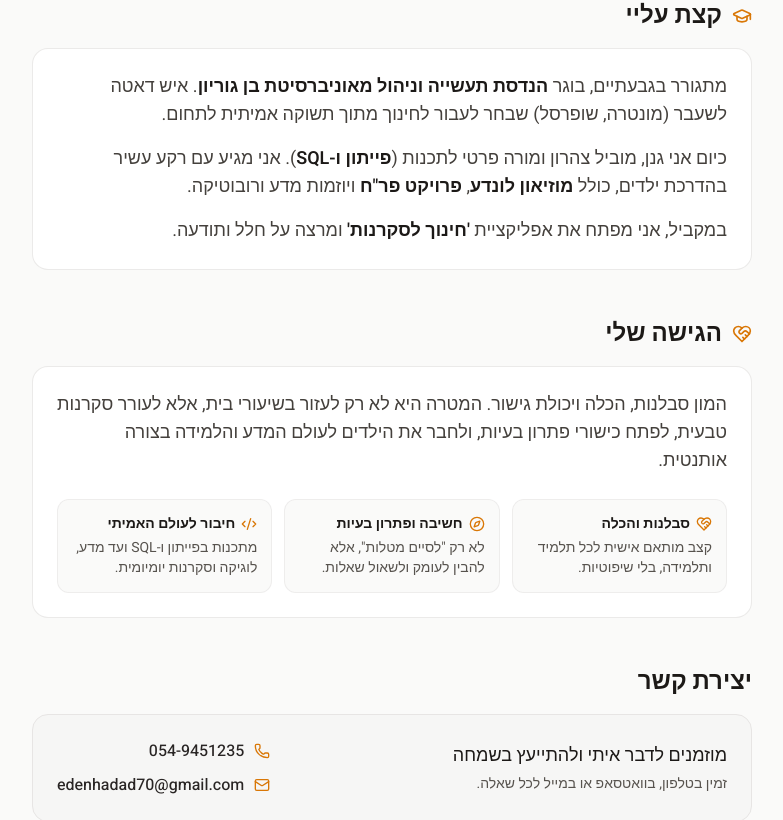
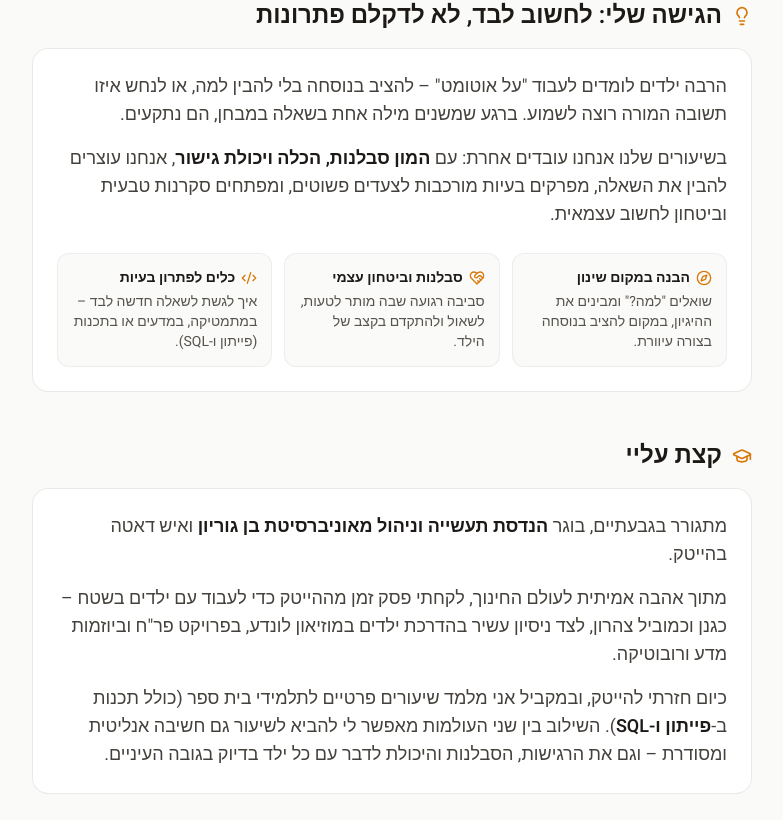
Before and after one commit to edenh70/eden-hadad-private-tutor, a Next.js app: page / in a window 1280 px wide. Shown: the part 508-1328 px from the top of the page, without its empty margins (248-1031 px from the left). Built offline with nearby package versions, Linux system fonts and the light colour scheme.

Commit message:
Refine landing page copy based on parent and education expert review

```diff
--- a/app/layout.tsx
+++ b/app/layout.tsx
@@ -11,7 +11,7 @@ const heebo = Heebo({
 export const metadata: Metadata = {
   title: "עדן חדד - שיעורים פרטיים בגובה העיניים",
   description:
-    "שיעורים פרטיים לתלמידי בית ספר בגבעתיים והסביבה. תכנות (פייתון ו-SQL), מתמטיקה ומדעים - עם המון סבלנות, הכלה וחיבור לסקרנות טבעית.",
+    "שיעורים פרטיים לתלמידי בית ספר בגבעתיים והסביבה. ללמוד לחשוב לבד, להבין לעומק ולא רק לדקלם תשובות. מתמטיקה, מדעים ותכנות (פייתון ו-SQL).",
 };
 
 export default function RootLayout({
--- a/app/page.tsx
+++ b/app/page.tsx
@@ -13,6 +13,7 @@ import {
   Sparkles,
   GraduationCap,
   MessageCircle,
+  Lightbulb,
 } from "lucide-react";
 
 export default function HomePage() {
@@ -64,7 +65,7 @@ export default function HomePage() {
         <section className="space-y-5">
           <div className="inline-flex items-center gap-2 px-3 py-1 rounded-full text-xs font-medium bg-amber-100/80 text-amber-900 dark:bg-amber-950/60 dark:text-amber-300 border border-amber-200/60 dark:border-amber-800/50">
             <Sparkles className="w-3.5 h-3.5" />
-            <span>שיעורים פרטיים לתלמידי בית ספר</span>
+            <span>שיעורים פרטיים לתלמידי בית ספר | מתמטיקה, מדעים ותכנות (פייתון ו-SQL)</span>
           </div>
 
           <h1 className="text-3xl sm:text-5xl font-bold tracking-tight text-stone-900 dark:text-zinc-50 leading-tight">
@@ -72,8 +73,11 @@ export default function HomePage() {
           </h1>
 
           <p className="text-lg sm:text-xl text-stone-600 dark:text-zinc-400 leading-relaxed max-w-2xl">
-            למידה רגועה, ברורה ובלי לחץ – כדי להבין באמת, לקבל ביטחון ולהתחבר
-            לסקרנות הטבעית.
+            המטרה שלי היא לא לפתור לילד את שיעורי הבית – אלא ללמד אותו{" "}
+            <strong className="font-semibold text-stone-900 dark:text-zinc-100">
+              לחשוב בעצמו
+            </strong>
+            , להבין את ההיגיון מאחורי החומר, ולהפסיק לענות על שאלות בצורה עיוורת.
           </p>
 
           <div className="pt-2 flex flex-wrap gap-3">
@@ -105,6 +109,64 @@ export default function HomePage() {
 
         <hr className="border-stone-200 dark:border-zinc-800/80" />
 
+        {/* My Approach Section - Put upfront for parents */}
+        <section className="space-y-4">
+          <h2 className="text-xl sm:text-2xl font-semibold text-stone-900 dark:text-zinc-100 flex items-center gap-2.5">
+            <Lightbulb className="w-5 h-5 text-amber-600 dark:text-amber-400 shrink-0" />
+            <span>הגישה שלי: לחשוב לבד, לא לדקלם פתרונות</span>
+          </h2>
+
+          <div className="p-6 rounded-2xl bg-white dark:bg-zinc-900/70 border border-stone-200/80 dark:border-zinc-800/80 space-y-4 text-base sm:text-lg text-stone-700 dark:text-zinc-300 leading-relaxed">
+            <p>
+              הרבה ילדים לומדים לעבוד &quot;על אוטומט&quot; – להציב בנוסחה בלי
+              להבין למה, או לנחש איזו תשובה המורה רוצה לשמוע. ברגע שמשנים מילה
+              אחת בשאלה במבחן, הם נתקעים.
+            </p>
+            <p>
+              בשיעורים שלנו אנחנו עובדים אחרת: עם{" "}
+              <strong className="font-semibold text-stone-900 dark:text-zinc-100">
+                המון סבלנות, הכלה ויכולת גישור
+              </strong>
+              , אנחנו עוצרים להבין את השאלה, מפרקים בעיות מורכבות לצעדים פשוטים,
+              ומפתחים סקרנות טבעית וביטחון לחשוב עצמאית.
+            </p>
+
+            <div className="grid grid-cols-1 sm:grid-cols-3 gap-3 pt-2">
+              <div className="p-3.5 rounded-xl bg-stone-50 dark:bg-zinc-950/60 border border-stone-200/60 dark:border-zinc-800/60">
+                <div className="font-semibold text-stone-900 dark:text-zinc-100 text-sm mb-1 flex items-center gap-1.5">
+                  <Compass className="w-4 h-4 text-amber-600 dark:text-amber-400" />
+                  <span>הבנה במקום שינון</span>
+                </div>
+                <p className="text-sm text-stone-600 dark:text-zinc-400">
+                  שואלים &quot;למה?&quot; ומבינים את ההיגיון, במקום להציב בנוסחה
+                  בצורה עיוורת.
+                </p>
+              </div>
+
+              <div className="p-3.5 rounded-xl bg-stone-50 dark:bg-zinc-950/60 border border-stone-200/60 dark:border-zinc-800/60">
+                <div className="font-semibold text-stone-900 dark:text-zinc-100 text-sm mb-1 flex items-center gap-1.5">
+                  <HeartHandshake className="w-4 h-4 text-amber-600 dark:text-amber-400" />
+                  <span>סבלנות וביטחון עצמי</span>
+                </div>
+                <p className="text-sm text-stone-600 dark:text-zinc-400">
+                  סביבה רגועה שבה מותר לטעות, לשאול ולהתקדם בקצב של הילד.
+                </p>
+              </div>
+
+              <div className="p-3.5 rounded-xl bg-stone-50 dark:bg-zinc-950/60 border border-stone-200/60 dark:border-zinc-800/60">
+                <div className="font-semibold text-stone-900 dark:text-zinc-100 text-sm mb-1 flex items-center gap-1.5">
+                  <Code2 className="w-4 h-4 text-amber-600 dark:text-amber-400" />
+                  <span>כלים לפתרון בעיות</span>
+                </div>
+                <p className="text-sm text-stone-600 dark:text-zinc-400">
+                  איך לגשת לשאלה חדשה לבד – במתמטיקה, במדעים או בתכנות (פייתון
+                  ו-SQL).
+                </p>
+              </div>
+            </div>
+          </div>
+        </section>
+
         {/* About Me Section */}
         <section className="space-y-4">
           <h2 className="text-xl sm:text-2xl font-semibold text-stone-900 dark:text-zinc-100 flex items-center gap-2.5">
@@ -117,80 +179,24 @@ export default function HomePage() {
               מתגורר בגבעתיים, בוגר{" "}
               <strong className="font-semibold text-stone-900 dark:text-zinc-100">
                 הנדסת תעשייה וניהול מאוניברסיטת בן גוריון
-              </strong>
-              . איש דאטה לשעבר (מונטרה, שופרסל) שבחר לעבור לחינוך מתוך תשוקה
-              אמיתית לתחום.
+              </strong>{" "}
+              ואיש דאטה בהייטק.
             </p>
             <p>
-              כיום אני גנן, מוביל צהרון ומורה פרטי לתכנות (
+              מתוך אהבה אמיתית לעולם החינוך, לקחתי פסק זמן מההייטק כדי לעבוד עם
+              ילדים בשטח – כגנן וכמוביל צהרון, לצד ניסיון עשיר בהדרכת ילדים
+              במוזיאון לונדע, בפרויקט פר&quot;ח וביוזמות מדע ורובוטיקה.
+            </p>
+            <p>
+              כיום חזרתי להייטק, ובמקביל אני מלמד שיעורים פרטיים לתלמידי בית ספר
+              (כולל תכנות ב-
               <strong className="font-semibold text-stone-900 dark:text-zinc-100">
                 פייתון ו-SQL
               </strong>
-              ). אני מגיע עם רקע עשיר בהדרכת ילדים, כולל{" "}
-              <strong className="font-semibold text-stone-900 dark:text-zinc-100">
-                מוזיאון לונדע
-              </strong>
-              ,{" "}
-              <strong className="font-semibold text-stone-900 dark:text-zinc-100">
-                פרויקט פר&quot;ח
-              </strong>{" "}
-              ויוזמות מדע ורובוטיקה.
+              ). השילוב בין שני העולמות מאפשר לי להביא לשיעור גם חשיבה אנליטית
+              ומסודרת – וגם את הרגישות, הסבלנות והיכולת לדבר עם כל ילד בדיוק
+              בגובה העיניים.
             </p>
-            <p>
-              במקביל, אני מפתח את אפליקציית{" "}
-              <strong className="font-semibold text-stone-900 dark:text-zinc-100">
-                &apos;חינוך לסקרנות&apos;
-              </strong>{" "}
-              ומרצה על חלל ותודעה.
-            </p>
-          </div>
-        </section>
-
-        {/* My Approach Section */}
-        <section className="space-y-4">
-          <h2 className="text-xl sm:text-2xl font-semibold text-stone-900 dark:text-zinc-100 flex items-center gap-2.5">
-            <HeartHandshake className="w-5 h-5 text-amber-600 dark:text-amber-400 shrink-0" />
-            <span>הגישה שלי</span>
-          </h2>
-
-          <div className="p-6 rounded-2xl bg-white dark:bg-zinc-900/70 border border-stone-200/80 dark:border-zinc-800/80 space-y-4 text-base sm:text-lg text-stone-700 dark:text-zinc-300 leading-relaxed">
-            <p>
-              המון סבלנות, הכלה ויכולת גישור. המטרה היא לא רק לעזור בשיעורי בית,
-              אלא לעורר סקרנות טבעית, לפתח כישורי פתרון בעיות, ולחבר את הילדים
-              לעולם המדע והלמידה בצורה אותנטית.
-            </p>
-
-            <div className="grid grid-cols-1 sm:grid-cols-3 gap-3 pt-2">
-              <div className="p-3.5 rounded-xl bg-stone-50 dark:bg-zinc-950/60 border border-stone-200/60 dark:border-zinc-800/60">
-                <div className="font-semibold text-stone-900 dark:text-zinc-100 text-sm mb-1 flex items-center gap-1.5">
-                  <HeartHandshake className="w-4 h-4 text-amber-600 dark:text-amber-400" />
-                  <span>סבלנות והכלה</span>
-                </div>
-                <p className="text-sm text-stone-600 dark:text-zinc-400">
-                  קצב מותאם אישית לכל תלמיד ותלמידה, בלי שיפוטיות.
-                </p>
-              </div>
-
-              <div className="p-3.5 rounded-xl bg-stone-50 dark:bg-zinc-950/60 border border-stone-200/60 dark:border-zinc-800/60">
-                <div className="font-semibold text-stone-900 dark:text-zinc-100 text-sm mb-1 flex items-center gap-1.5">
-                  <Compass className="w-4 h-4 text-amber-600 dark:text-amber-400" />
-                  <span>חשיבה ופתרון בעיות</span>
-                </div>
-                <p className="text-sm text-stone-600 dark:text-zinc-400">
-                  לא רק &quot;לסיים מטלות&quot;, אלא להבין לעומק ולשאול שאלות.
-                </p>
-              </div>
-
-              <div className="p-3.5 rounded-xl bg-stone-50 dark:bg-zinc-950/60 border border-stone-200/60 dark:border-zinc-800/60">
-                <div className="font-semibold text-stone-900 dark:text-zinc-100 text-sm mb-1 flex items-center gap-1.5">
-                  <Code2 className="w-4 h-4 text-amber-600 dark:text-amber-400" />
-                  <span>חיבור לעולם האמיתי</span>
-                </div>
-                <p className="text-sm text-stone-600 dark:text-zinc-400">
-                  מתכנות בפייתון ו-SQL ועד מדע, לוגיקה וסקרנות יומיומית.
-                </p>
-              </div>
-            </div>
           </div>
         </section>
 
@@ -206,7 +212,7 @@ export default function HomePage() {
                 מוזמנים לדבר איתי ולהתייעץ בשמחה
               </p>
               <p className="text-sm text-stone-600 dark:text-zinc-400">
-                זמין בטלפון, בוואטסאפ או במייל לכל שאלה.
+                שיחת היכרות קצרה בטלפון או בוואטסאפ כדי להבין מה הילד צריך.
               </p>
             </div>
 
```
Also changed, not shown: 1 other file (tests, documents, lock files or other folders).
